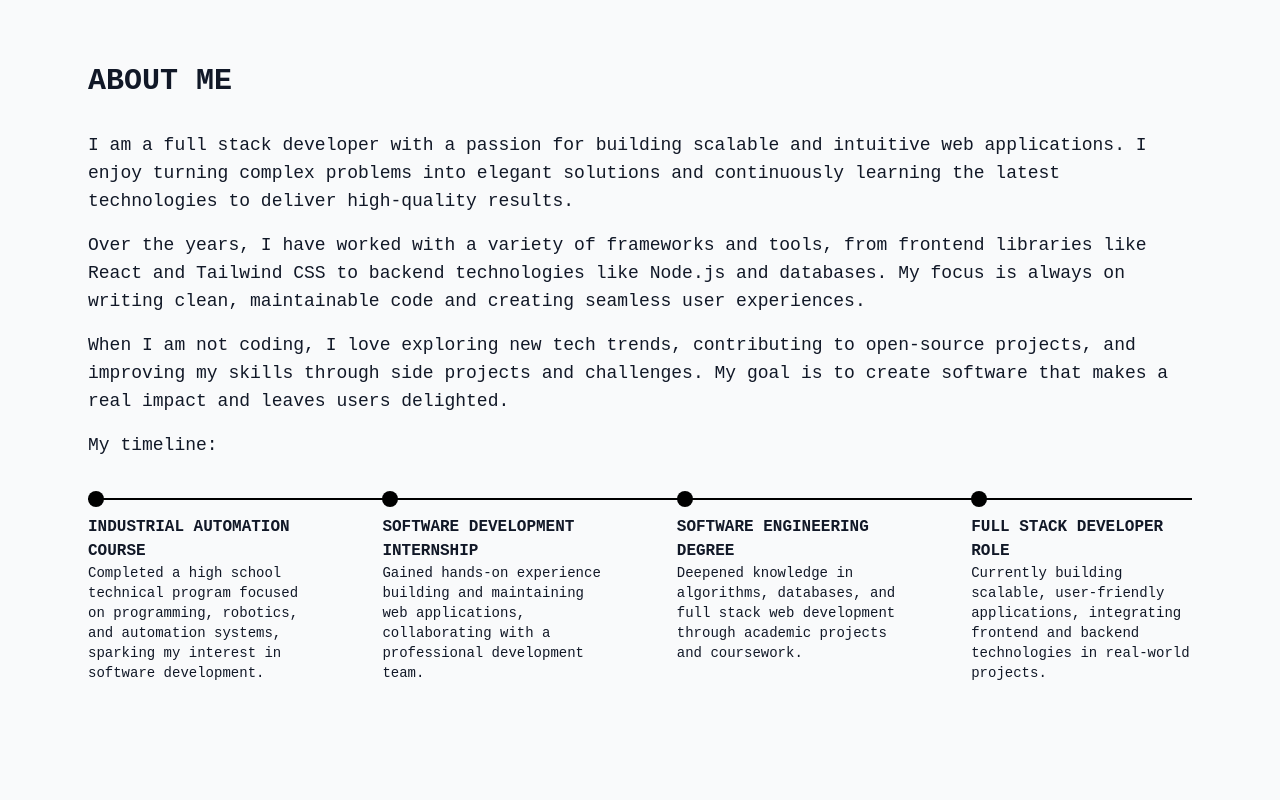
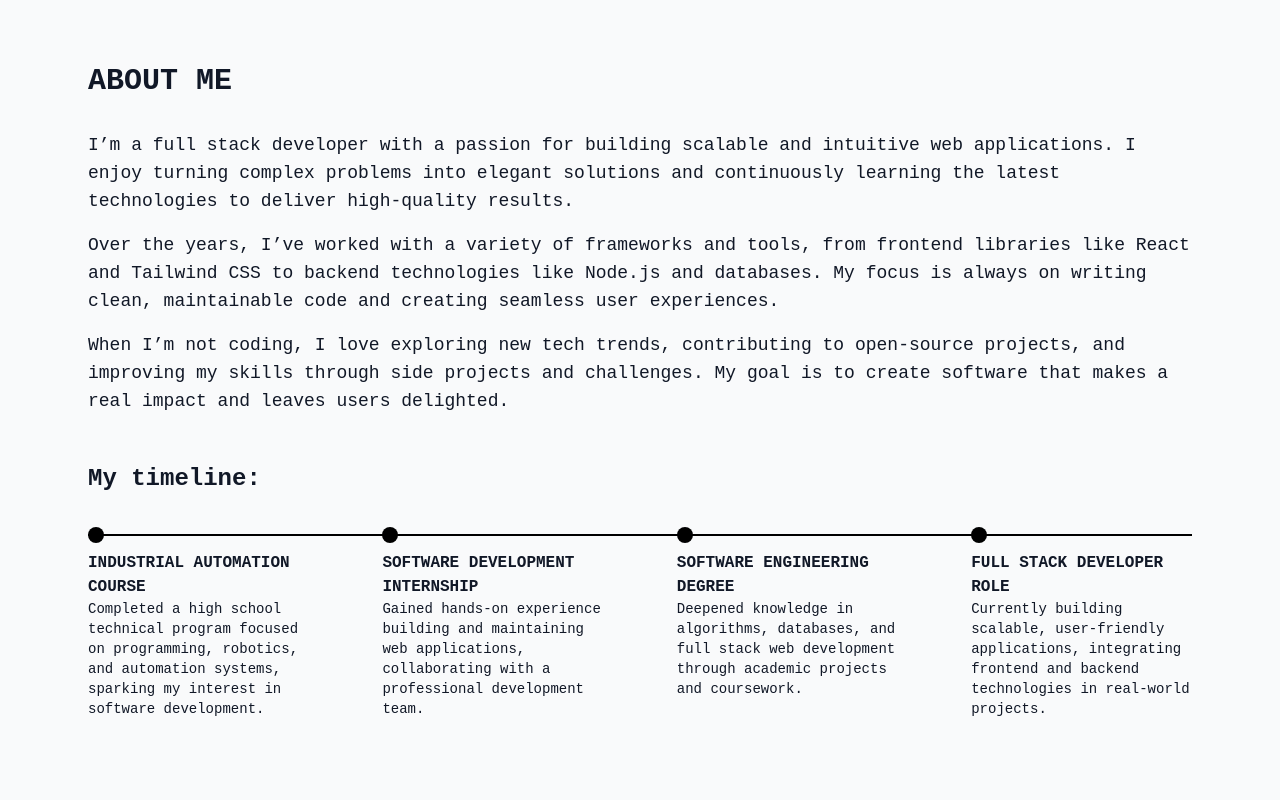
Before and after one commit to renan-borsato/renan-borsato.github.io, a Next.js app: page / in a window 1280 px wide. Shown: the part 540-1340 px from the top of the page. Built offline with nearby package versions, Linux system fonts and the light colour scheme.

Commit message:
Fix for GitHub Pages

```diff
--- a/src/app/components/About.jsx
+++ b/src/app/components/About.jsx
@@ -1,4 +1,7 @@
+// src/app/components/About.jsx
+"use client";
 import Image from "next/image";
+import myImageLoader from "../../lib/image.loader";
 
 export default function About() {
   const timelineItems = [
@@ -18,7 +21,7 @@ export default function About() {
         "Deepened knowledge in algorithms, databases, and full stack web development through academic projects and coursework.",
     },
     {
-      title: "FULL STACK DEVELOPER\nROLE",
+      title: "FULL STACK DEVELOPER ROLE",
       description:
         "Currently building scalable, user-friendly applications, integrating frontend and backend technologies in real-world projects.",
     },
@@ -26,40 +29,41 @@ export default function About() {
 
   return (
     <section id="about" className="scroll-mt-24 py-16">
-      <h2 className="text-3xl mb-8">ABOUT ME</h2>
-      <p className="text-lg mb-4">
-        I am a full stack developer with a passion for building scalable and
+      <h2 className="text-3xl mb-8 font-bold">ABOUT ME</h2>
+
+      <div className="space-y-4 text-lg">
+        <p>
+          I’m a full stack developer with a passion for building scalable and
           intuitive web applications. I enjoy turning complex problems into
           elegant solutions and continuously learning the latest technologies to
           deliver high-quality results.
         </p>
-      <p className="text-lg mb-4">
-        Over the years, I have worked with a variety of frameworks and tools,
+        <p>
+          Over the years, I’ve worked with a variety of frameworks and tools,
           from frontend libraries like React and Tailwind CSS to backend
           technologies like Node.js and databases. My focus is always on writing
           clean, maintainable code and creating seamless user experiences.
         </p>
-      <p className="text-lg mb-4">
-        When I am not coding, I love exploring new tech trends, contributing to
-        open-source projects, and improving my skills through side projects and
-        challenges. My goal is to create software that makes a real impact and
-        leaves users delighted.
+        <p>
+          When I’m not coding, I love exploring new tech trends, contributing to
+          open-source projects, and improving my skills through side projects
+          and challenges. My goal is to create software that makes a real impact
+          and leaves users delighted.
         </p>
-      <p className="text-lg mb-8">My timeline:</p>
+      </div>
+
+      <h3 className="text-2xl mt-12 mb-6 font-semibold">My timeline:</h3>
 
       <div className="relative w-full mt-8">
         <div className="absolute top-2 left-0 right-0 h-0.5 bg-black dark:bg-white -translate-y-1/2"></div>
 
-        <div className="relative w-full flex justify-between">
+        <div className="relative flex justify-between">
           {timelineItems.map((item, index) => (
-            <div
-              key={index}
-              className="flex flex-col items-left text-left w-1/5"
-            >
+            <div key={index} className="flex flex-col items-start w-1/5">
               <div className="w-4 h-4 bg-black dark:bg-white rounded-full mb-2 z-10" />
-              <h3 className="font-semibold whitespace-pre-line">
+              <h4 className="font-semibold whitespace-pre-line">
                 {item.title}
-              </h3>
+              </h4>
               <p className="text-sm">{item.description}</p>
             </div>
           ))}
--- a/src/app/components/Contact.jsx
+++ b/src/app/components/Contact.jsx
@@ -1,35 +1,43 @@
+"use client";
 import Image from "next/image";
+import myImageLoader from "../../lib/image.loader";
 
 export default function Contact() {
   return (
     <section id="contact" className="scroll-mt-24 py-16 text-center">
-      <h2 className="text-3xl mb-8">CONTACT ME</h2>
-      <div className="flex justify-center gap-16">
+      <h2 className="text-3xl mb-8 font-bold">CONTACT ME</h2>
+
+      <div className="flex flex-col sm:flex-row justify-center items-center gap-8 sm:gap-16">
         <a
           href="mailto:renanborsato2@gmail.com"
-          className="flex items-center gap-4 text-blue-600 dark:text-blue-400"
+          className="flex items-center gap-3 text-blue-600 dark:text-blue-400 hover:underline"
         >
           <Image
+            loader={myImageLoader}
             src="/email.svg"
-            alt="GitHub"
-            width={20}
-            height={20}
+            alt="Email"
+            width={24}
+            height={24}
             className="dark:invert"
           />
-          renanborsato2@gmail.com
+          <span>renanborsato2@gmail.com</span>
         </a>
+
         <a
           href="https://www.linkedin.com/in/renanborsato/"
-          className="flex items-center gap-4 text-blue-600 dark:text-blue-400"
+          target="_blank"
+          rel="noopener noreferrer"
+          className="flex items-center gap-3 text-blue-600 dark:text-blue-400 hover:underline"
         >
           <Image
+            loader={myImageLoader}
             src="/linkedin.svg"
-            alt="GitHub"
-            width={20}
-            height={20}
+            alt="LinkedIn"
+            width={24}
+            height={24}
             className="dark:invert"
           />
-          LinkedIn
+          <span>LinkedIn</span>
         </a>
       </div>
     </section>
```
Also changed, not shown: src/app/components/Hero.jsx (indentation only), src/lib/image.loader.js (line endings or trailing spaces). Lines whose indentation alone changed are shown as unchanged.
